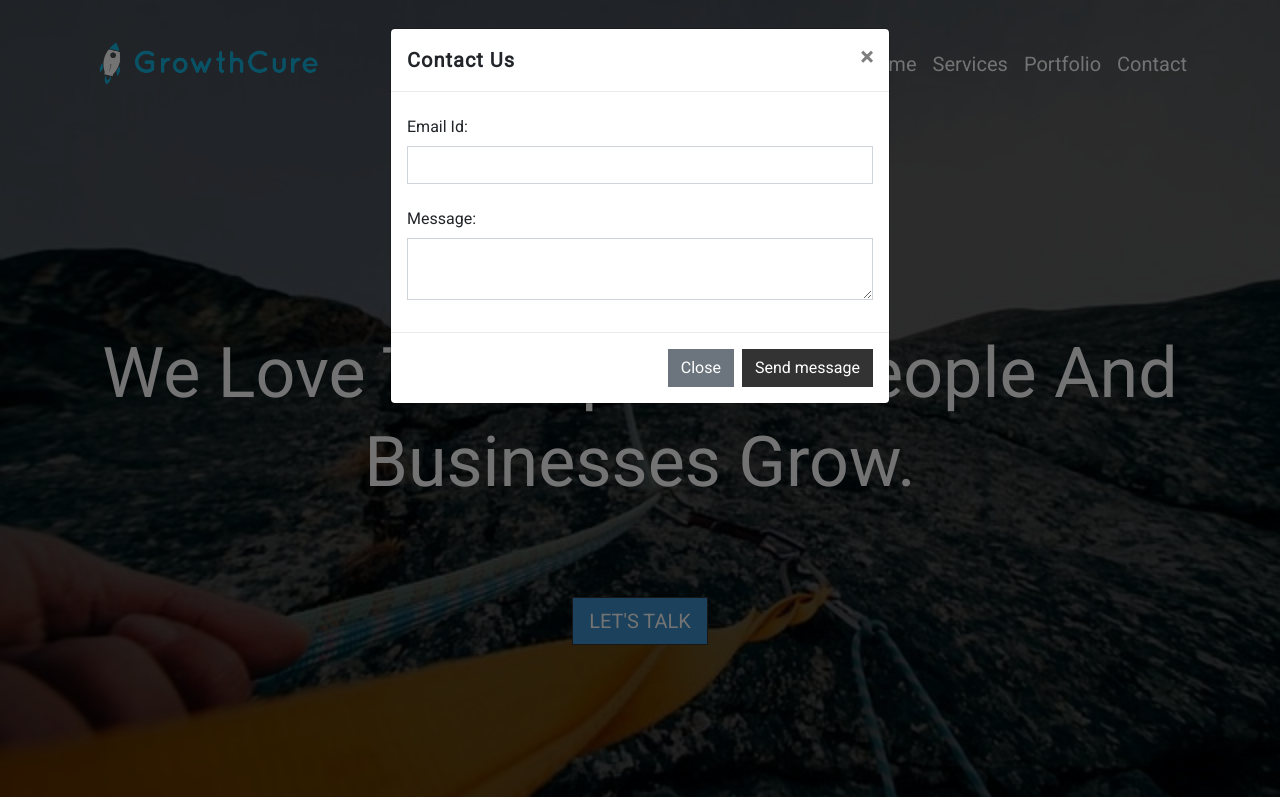
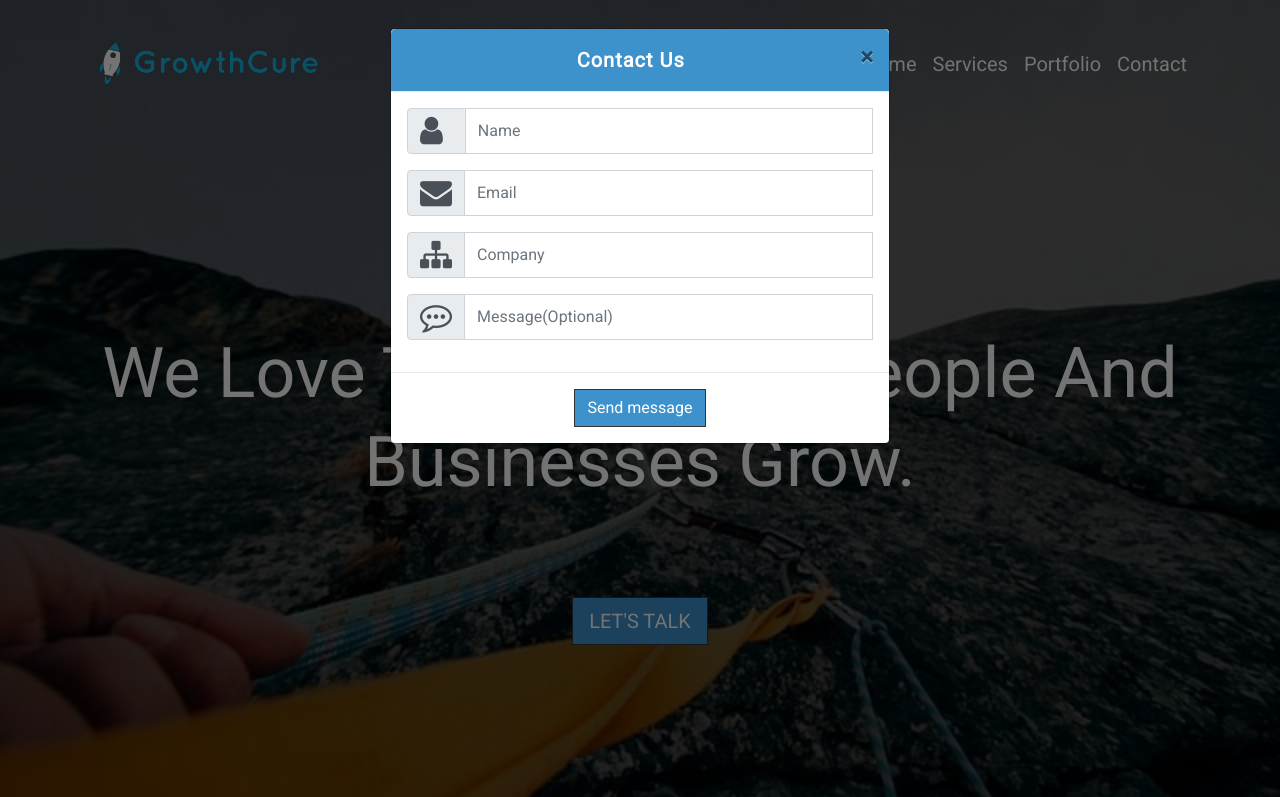
Before and after one commit to deepakk37/growthcure, a plain HTML site: page index.html in a window 1280 px wide. Both pictures are taken after a click on the button "LET'S TALK". Shown: the top 797 px of the page. Drawn offline with Linux system fonts and the light colour scheme.

Commit message:
changes in model

```diff
--- a/css/custom.css
+++ b/css/custom.css
@@ -25,13 +25,13 @@
 	font-size: 20px;
 }
 
-button:hover {
+/*button:hover {*/
 
-	background: rgba(0,0,0,0);
-	color: #3e92cc;
-	box-shadow: inset 0 0 0 3px #3e92cc;
+	/*background: rgba(0,0,0,0);*/
+	/*color: #3e92cc;*/
+	/*box-shadow: inset 0 0 0 3px #3e92cc;*/
 
-}
+/*}*/
 
 .section-inverse {
     color: #fff;
@@ -467,3 +467,45 @@ a.social.linkedin {
   border: 1px solid;
   color: Black !important;
 }
+.modal-header {
+  display: -ms-flexbox;
+  display: flex;
+  -ms-flex-align: start;
+
+  align-items: flex-start;
+  -ms-flex-pack: justify;
+  justify-content: space-between;
+  padding: 1rem;
+  border-bottom: 1px solid #e9ecef;
+  border-top-left-radius: .3rem;
+  border-top-right-radius: .3rem;
+  background-color: #3e92cc;
+}
+.modal-header h5{
+  color:white;
+  text-align: center;
+  margin: auto;
+  padding-left: 90px;
+}
+.buttonCssColor{
+  display: block;
+  margin: 0 auto;
+  color: white;
+  background: #3e92cc;
+}
+.buttonCssColor:hover{
+  background: #3e92cc;
+}
+
+.form-control:focus {
+  color: black;
+  background-color: #fff;
+  border-color: #3e92cc;
+  outline: 0;
+  -webkit-box-shadow: 0 0 0 0.1rem rgba(51, 51, 51, 0.25);
+  box-shadow: 0 0 0 0.1rem rgba(51, 51, 51, 0.25);
+}
+a:hover {
+  color: white;
+  text-decoration: none !important;
+}
--- a/css/style.default.css
+++ b/css/style.default.css
@@ -492,12 +492,12 @@ STYLE SWITCHER FOR DEMO
   border-color: #333;
 }
 
-.btn-primary:not(:disabled):not(.disabled):active, .btn-primary:not(:disabled):not(.disabled).active,
-.show > .btn-primary.dropdown-toggle {
-  color: #fff;
-  background-color: #1a1a1a;
-  border-color: #131313;
-}
+/*.btn-primary:not(:disabled):not(.disabled):active, .btn-primary:not(:disabled):not(.disabled).active,*/
+/*.show > .btn-primary.dropdown-toggle {*/
+  /*color: #fff;*/
+  /*background-color: #1a1a1a;*/
+  /*border-color: #131313;*/
+/*}*/
 
 .btn-primary:not(:disabled):not(.disabled):active:focus, .btn-primary:not(:disabled):not(.disabled).active:focus,
 .show > .btn-primary.dropdown-toggle:focus {
--- a/index.html
+++ b/index.html
@@ -102,27 +102,51 @@
       <div class="modal-dialog" role="document">
         <div class="modal-content">
           <div class="modal-header">
-            <h5 class="modal-title" id="exampleModalLabel">Contact Us</h5>
+            <h5 class="modal-title text-center" id="exampleModalLabel">Contact Us</h5>
             <button type="button" class="close" data-dismiss="modal" aria-label="Close">
               <span aria-hidden="true">&times;</span>
             </button>
           </div>
+          <form>
           <div class="modal-body">
-            <form>
-              <div class="form-group">
-                <label for="recipient-name" class="col-form-label">Email Id:</label>
-                <input type="text" class="form-control" id="recipient-name">
+            <div class="input-group mb-3">
+              <div class="input-group-prepend">
+                <div class="input-group-text">
+                  <i class="fa fa-user fa-2x" style="padding-right: 10px;"></i>
+                </div>
               </div>
-              <div class="form-group">
-                <label for="message-text" class="col-form-label">Message:</label>
-                <textarea class="form-control" id="message-text"></textarea>
+              <input type="text" placeholder="Name" class="form-control" aria-label="Text input with checkbox">
+            </div>
+
+            <div class="input-group mb-3">
+              <div class="input-group-prepend">
+                <div class="input-group-text">
+                  <i class="fa fa-envelope fa-2x"></i>
+                </div>
               </div>
-            </form>
+              <input type="email" placeholder="Email" class="form-control" aria-describedby="emailHelp" required="required">
+            </div>
+            <div class="input-group mb-3">
+              <div class="input-group-prepend">
+                <div class="input-group-text">
+                  <i class="fa fa-sitemap fa-2x"></i>
+                </div>
+              </div>
+              <input type="text" class="form-control" placeholder="Company" aria-label="Text input with radio button">
+            </div>
+            <div class="input-group mb-3">
+              <div class="input-group-prepend">
+                <div class="input-group-text">
+                  <i class="fa fa-commenting-o fa-2x"></i>
+                </div>
+              </div>
+              <input type="text" class="form-control" placeholder="Message(Optional)" aria-label="Text input with radio button">
+            </div>
           </div>
           <div class="modal-footer">
-            <button type="button" class="btn btn-secondary" data-dismiss="modal">Close</button>
-            <button type="button" class="btn btn-primary">Send message</button>
+            <button type="submit" class="btn btn-primary buttonCssColor">Send message</button>
           </div>
+          </form>
         </div>
       </div>
     </div>
```
